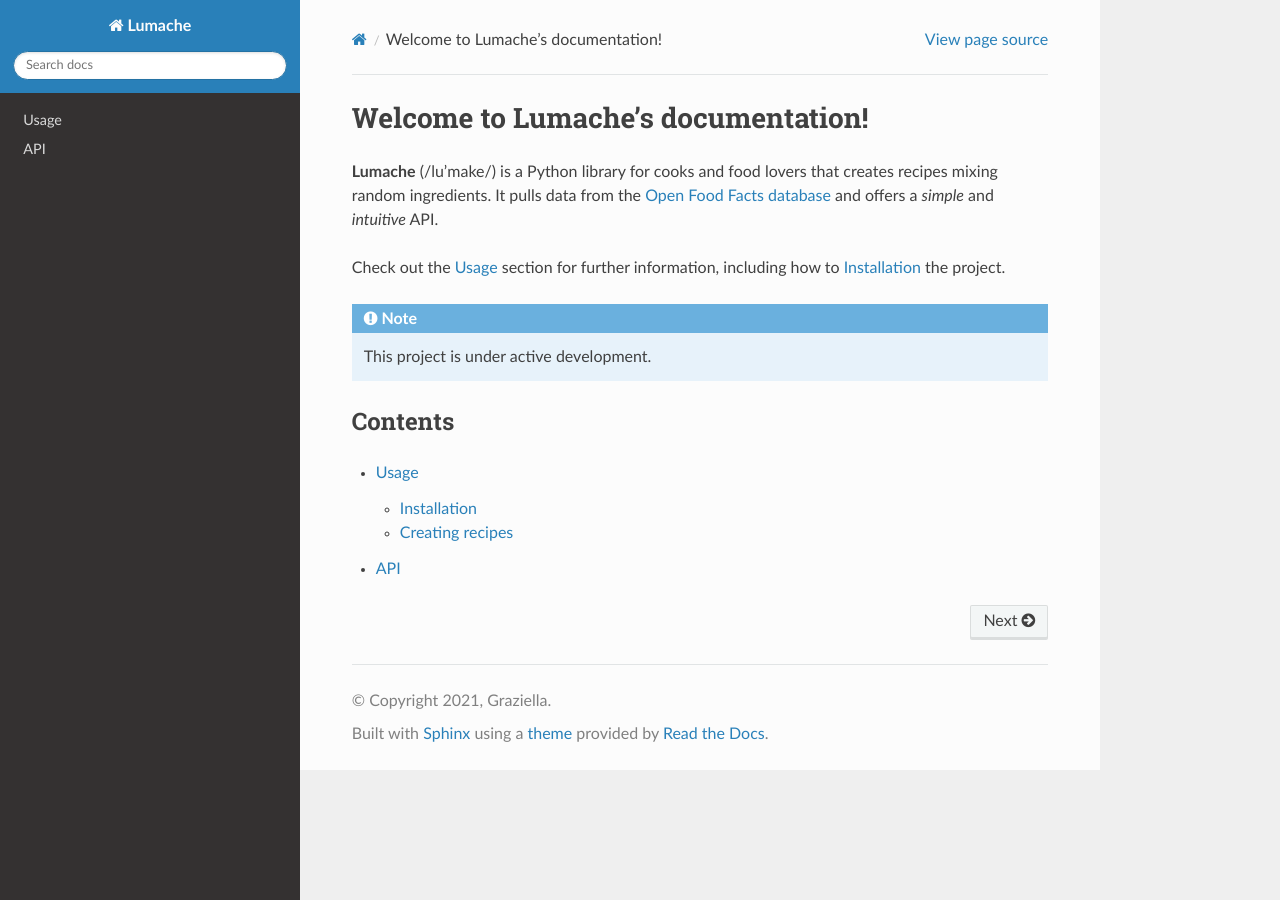
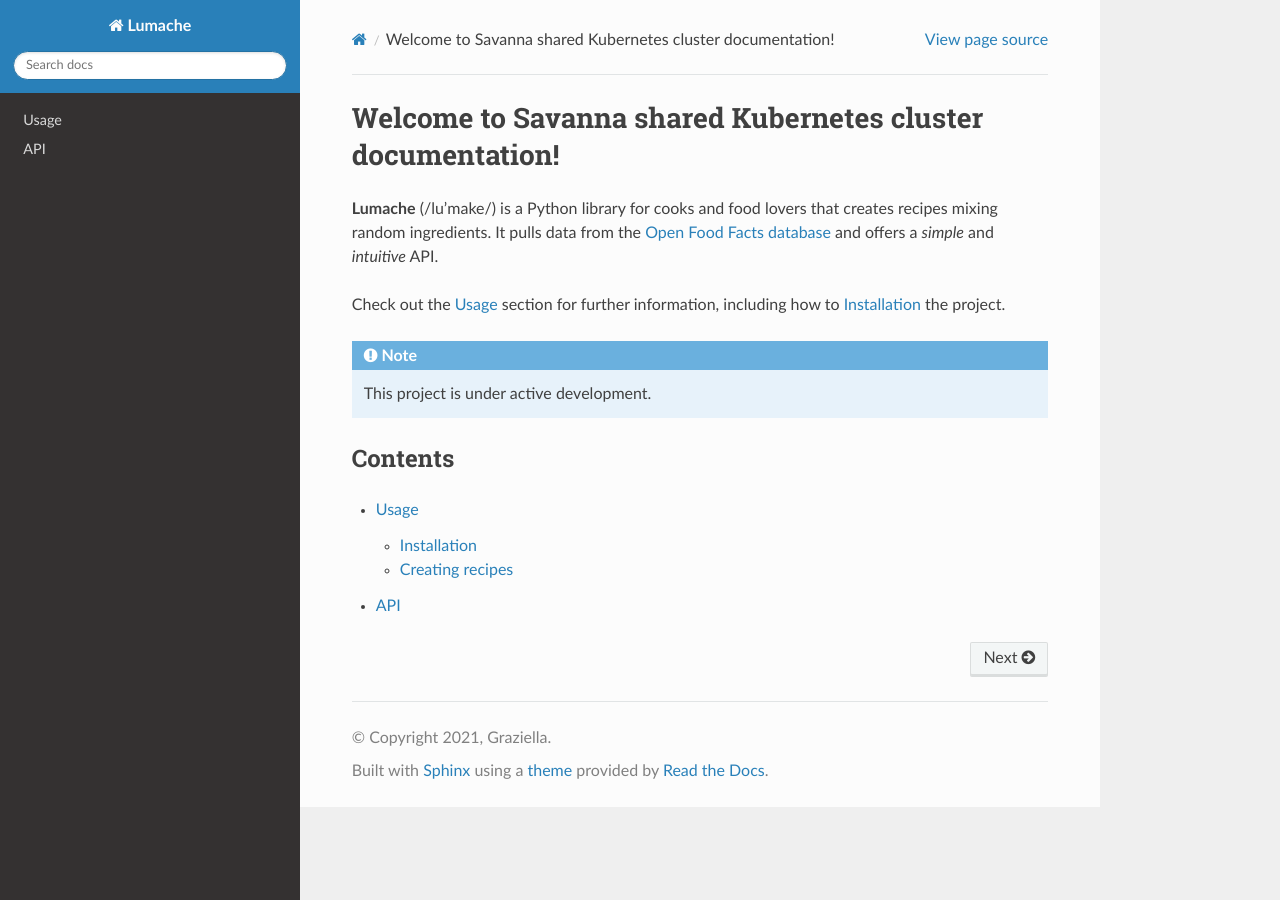
Before and after one commit to TACC-Cloud/savanna-documentation, a Sphinx documentation site: the page built from docs/source/index.rst, in a window 1280 px wide. Built offline with Sphinx 7.4.7 and the Read the Docs theme 3.1.0, drawn with Linux system fonts in a browser that asks for light colours.

Commit message:
Update index.rst
Testing pull request changes

```diff
--- a/docs/source/index.rst
+++ b/docs/source/index.rst
@@ -1,4 +1,4 @@
-Welcome to Lumache's documentation!
+Welcome to Savanna shared Kubernetes cluster documentation!
 ===================================
 
 **Lumache** (/lu'make/) is a Python library for cooks and food lovers
```
